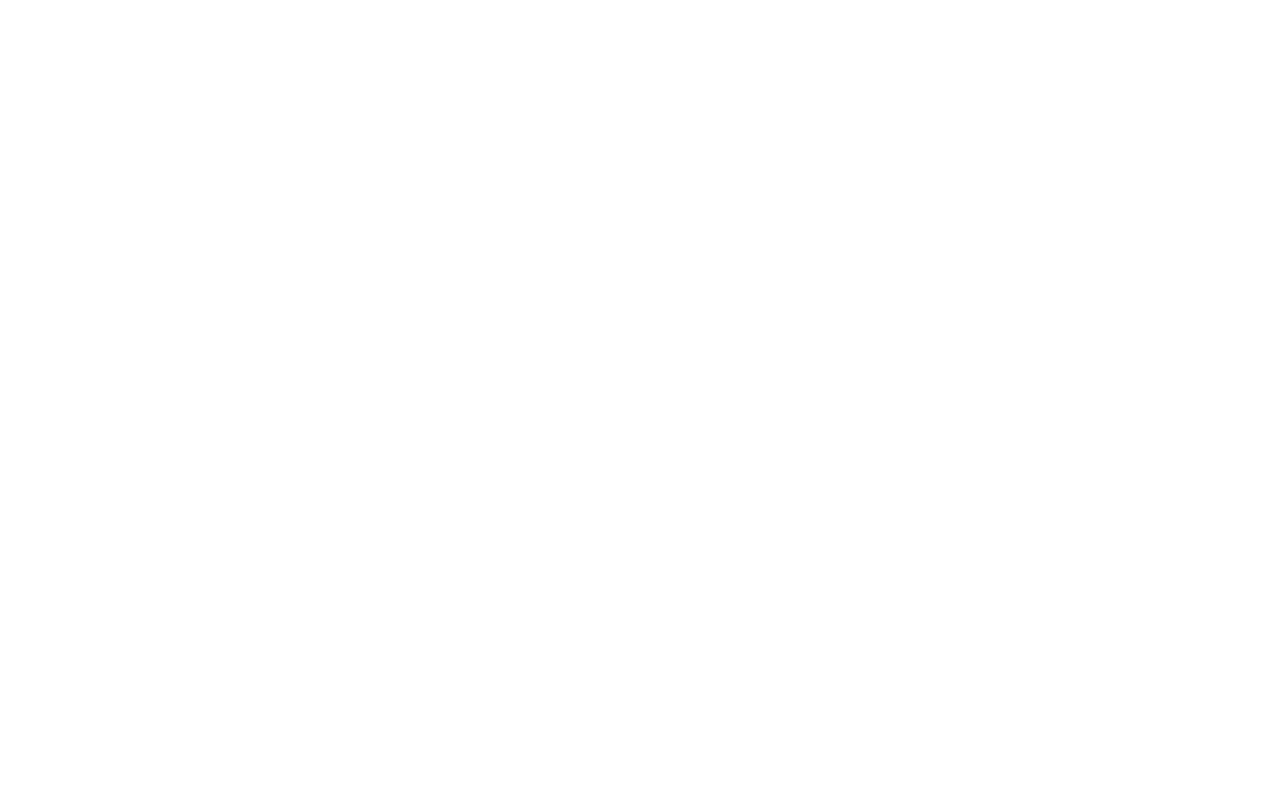
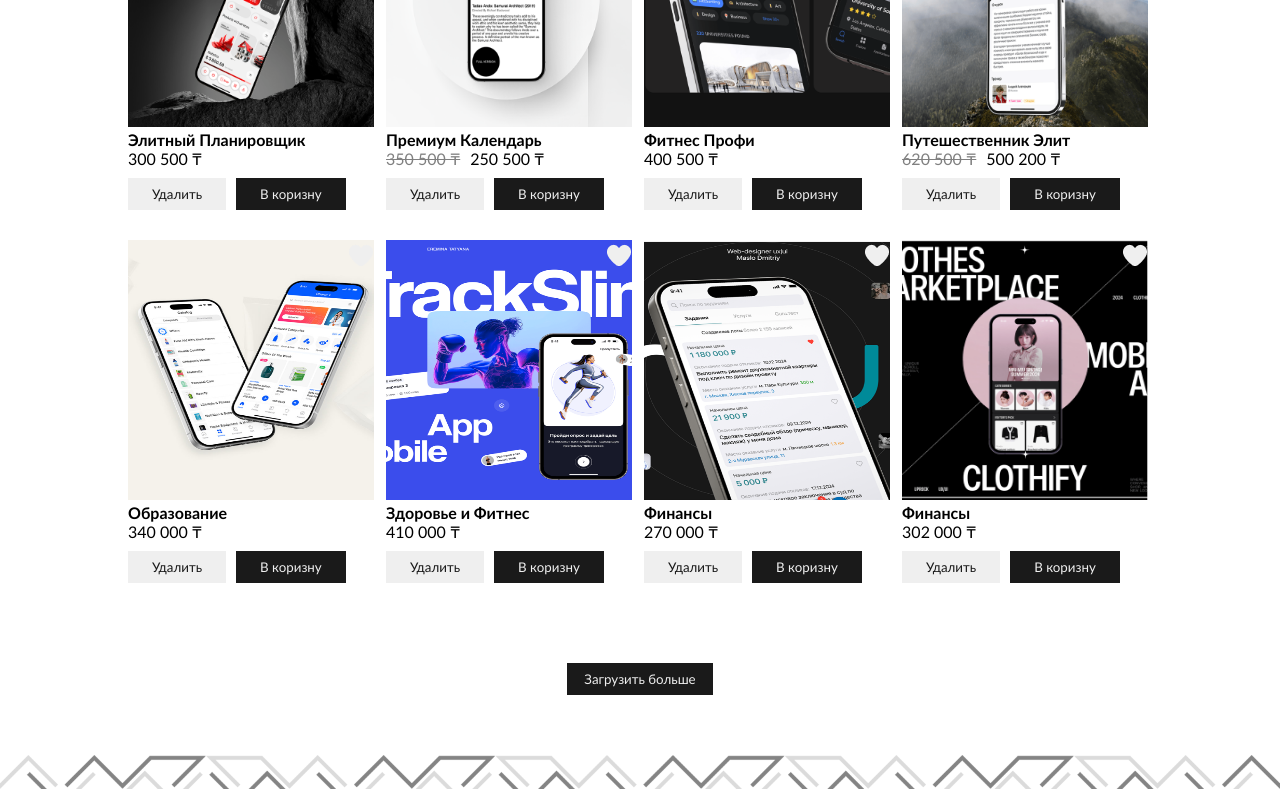
Before and after one commit to Elman2055/rocket-app, a React (Vite) app: page /favourites in a window 1280 px wide. Before the commit this address had no page. Shown: the part 400-1200 px from the top of the page. Before the commit the page ends 800 px from the top, so only its background shows below. Built offline with nearby package versions, Linux system fonts and the light colour scheme.

Commit message:
create: favourites page

```diff
--- a/src/App.jsx
+++ b/src/App.jsx
@@ -12,6 +12,7 @@
 import LoginContainer from "./containers/loginContainer/LoginContainer";
 import RegisterContainer from "./containers/registerContainer/RegisterContainer";
 import ForgotPasswordContainer from "./containers/forgotPasswordContainer/ForgotPasswordContainer";
+import FavouritesContainer from "./containers/favouritesContainer/FavouritesContainer";
 import { Provider } from "react-redux";
 import { store } from "./store";
 
@@ -32,6 +33,7 @@
             <Route path="login" element={<LoginContainer />} />
             <Route path="register" element={<RegisterContainer />} />
             <Route path="password" element={<ForgotPasswordContainer />} />
+            <Route path="favourites" element={<FavouritesContainer />} />
           </Route>
         </Routes>
       </BrowserRouter>
--- a/src/components/catalog/Catalog.css
+++ b/src/components/catalog/Catalog.css
@@ -6,11 +6,11 @@
 .catalogInfo {
   display: flex;
   flex-wrap: wrap;
-  gap: 10px;
+  gap: 1.3%;
 }
 
 .catalogCards {
-  width: 24.2%;
+  width: 24%;
   margin-top: 30px;
 }
 
--- /dev/null
+++ b/src/components/favourites/Favourites.css
@@ -0,0 +1,63 @@
+.favouritesContainer {
+  width: 80%;
+  margin: 0 auto;
+}
+
+.favouritesTitle {
+  margin: 70px 0px 10px 0px;
+}
+
+.favouritesAppWrap {
+  display: flex;
+  flex-wrap: wrap;
+  gap: 1.2%;
+}
+
+.favouritesApps {
+  position: relative;
+  width: 24%;
+  margin-top: 30px;
+}
+
+.favouritesImage {
+  height: 260px;
+  width: 100%;
+}
+
+.favouritesLike {
+  cursor: pointer;
+  position: absolute;
+  top: 1%;
+  left: 90%;
+  height: 24px;
+  width: 24px;
+}
+
+.favouritesBtn {
+  cursor: pointer;
+  border: none;
+  background-color: #efefef;
+  color: #1a1a1a;
+  padding: 8px 24px;
+  margin-top: 10px;
+}
+
+.favouriteBasketBtn {
+  background-color: #1a1a1a;
+  color: #efefef;
+  margin-left: 10px;
+}
+
+.favouriteBtnWrap {
+  display: flex;
+  justify-content: center;
+}
+
+.favouriteBtnWrap > button {
+  cursor: pointer;
+  border: none;
+  background-color: #1a1a1a;
+  color: #efefef;
+  padding: 8px 17px;
+  margin: 80px 0px 30px 0px;
+}
--- /dev/null
+++ b/src/components/favourites/Favourites.jsx
@@ -0,0 +1,46 @@
+import choiceLike from "../../../public/choiceLike.png";
+import "./Favourites.css";
+
+const Favourites = ({ items }) => {
+  return (
+    <div className="favouritesContainer">
+      <h2 className="favouritesTitle">Мой список пожеланий</h2>
+      <p>
+        Lorem ipsum dolor sit amet consectetur. Quis ridiculus fringilla vel sem
+        nisi nunc <br /> fermentum risus. Posuere id in imperdiet odio sagittis
+        eget est
+      </p>
+
+      <div className="favouritesAppWrap">
+        {items.map((el) => (
+          <div key={el.id} className="favouritesApps">
+            <img src={el.image} alt="app" className="favouritesImage" />
+            <img src={choiceLike} alt="choiceLike" className="favouritesLike" />
+            <h4>{el.title}</h4>
+            <div style={el.beforePrice && { display: "flex" }}>
+              <p
+                style={{
+                  marginRight: "10px",
+                  color: "gray",
+                  textDecoration: "line-through",
+                }}
+              >
+                {el.beforePrice}
+              </p>
+              <p>{el.price}</p>
+            </div>
+            <button className="favouritesBtn">Удалить</button>
+            <button className="favouritesBtn favouriteBasketBtn">
+              В коризну
+            </button>
+          </div>
+        ))}
+      </div>
+      <div className="favouriteBtnWrap">
+        <button>Загрузить больше</button>
+      </div>
+    </div>
+  );
+};
+
+export default Favourites;
--- a/src/components/toolBar/ToolBar.jsx
+++ b/src/components/toolBar/ToolBar.jsx
@@ -29,7 +29,7 @@
 
         <div className="rightBlock">
           <div className="imageRightBlock">
-            <NavLink to={"/"}>
+            <NavLink to={"/favourites"}>
               <img src={likeImage} alt="likeImage" />
             </NavLink>
             <NavLink to={"/"}>
--- /dev/null
+++ b/src/containers/favouritesContainer/FavouritesContainer.jsx
@@ -0,0 +1,15 @@
+import Favourites from "../../components/favourites/Favourites";
+import { useAppSelector } from "../../store";
+import "./FavouritesContainer.css";
+
+const FavouritesContainer = () => {
+  const {
+    products: { products },
+  } = useAppSelector((state) => state);
+
+  const filteredProducts = products.filter((el) => el.id !== 9 && el.id !== 10);
+
+  return <Favourites items={filteredProducts} />;
+};
+
+export default FavouritesContainer;
```
Also changed, not shown: src/containers/favouritesContainer/FavouritesContainer.css (added).
